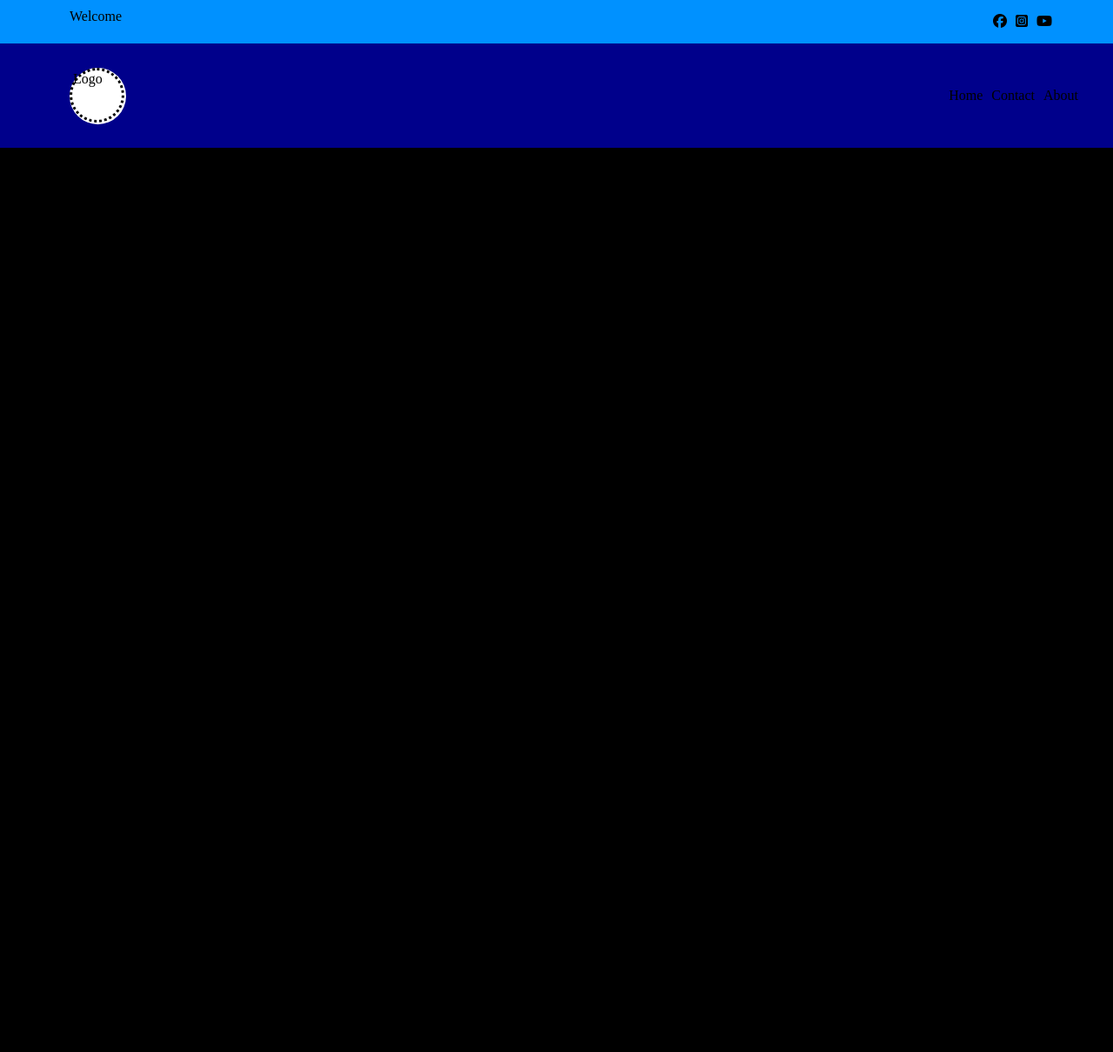
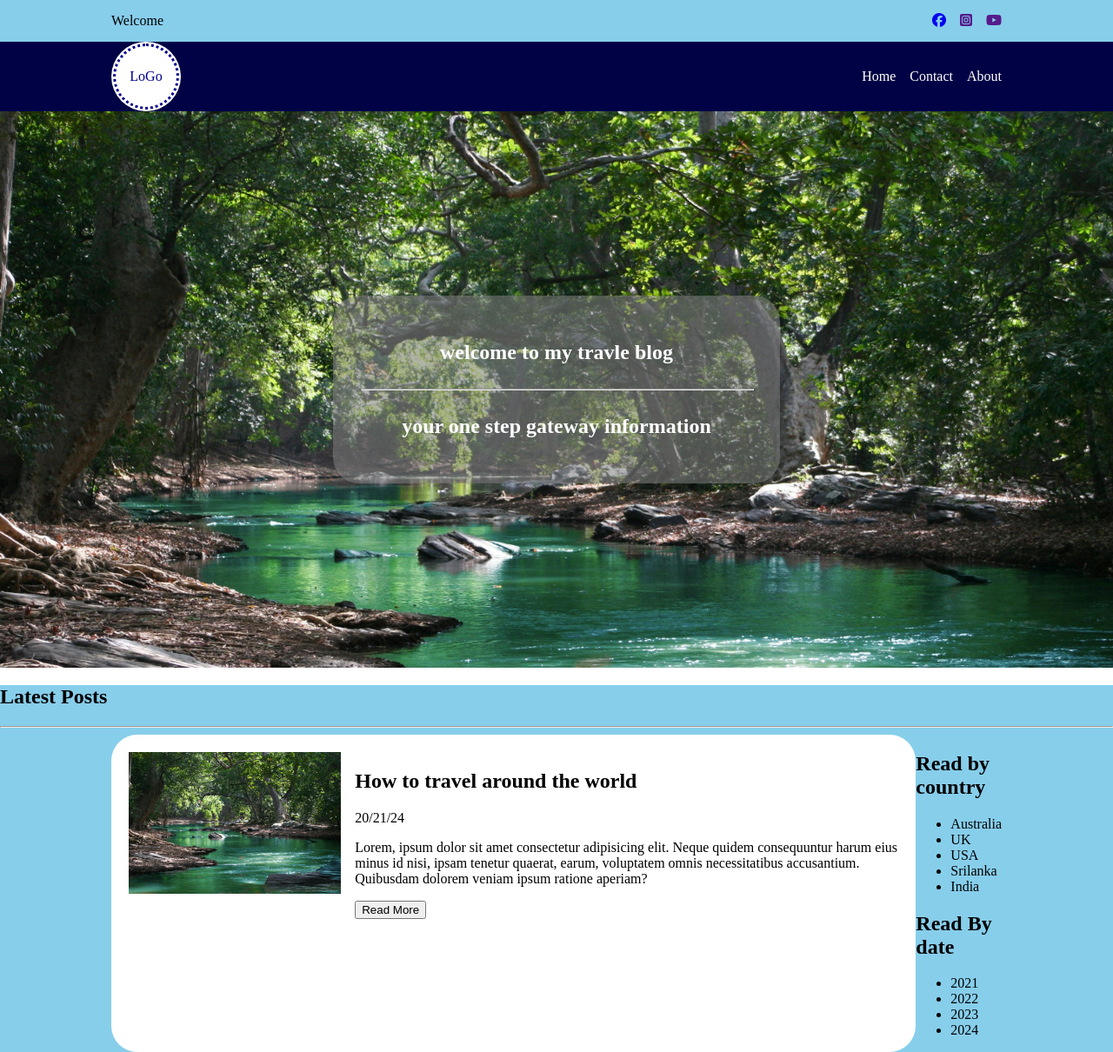
Before and after one commit to sathish409/Travle-Blog, a plain HTML site: page index.html in a window 1280 px wide. Shown: the whole page at 87% size. Before the commit the page ends 800 px from the top, so only its background shows below. Drawn offline with Linux system fonts and the light colour scheme.

Commit message:
third commit

```diff
--- a/index.html
+++ b/index.html
@@ -8,47 +8,101 @@
     <title>Travel Blog</title>
 </head>
 <body>
-    <!-- welcome navbar -->
-    <section>
-<div class="navbar">
-    <div>Welcome</div>
-    <div class="icons">
-        <div class="facebook">
-            <i class="fa-brands fa-facebook"></i>
-        </div>
-        <div class="Insta">
-            <i class="fa-brands fa-square-instagram"></i>
-        </div>
-        <div class="youtube">
-            <i class="fa-brands fa-youtube"></i>
-        </div>
-    </div>
-</div>
-    </section>
-    <!-- Menu section -->
-    <section>
-        <div class="Menu">
-            <div class="LOGO">
-                <div class="circle">
-                    Logo
-                </div>
+    <!-- welcome section -->
+    <section class="welcome">
+        <div class="container">
+            <div>Welcome</div>
+            <div class="icons">
+                <a href="https://www.facebook.com/" target="_blank"><i class="fa-brands fa-facebook"></i></a>
+                <a href=""><i class="fa-brands fa-square-instagram"></i></a>
+
+            <a href=""><i class="fa-brands fa-youtube"></i></a>
+
             </div>
-     <div class="home">
-        <div>
-            <li>Home</li>
-        </div>
-        <div>
-            <li>Contact</li>
-        </div>
-        <div>
-            <li>About</li>
         </div>
 
 
-     </div>
+    </section>
+    <!-- header section -->
+    <header>
+        <div class="container">
+        <div class="circle">
+            <div class="LOGO">
+                <div>LoGo</div>
+               </div>
+            </div>
+            <div class="home">
+                <ul>
+                 <li>Home</li>
+                 <li>Contact</li>
+                 <li>About</li>
+                </ul>
+              </div>
+        </div>
+
+    </header>
+        <!-- hero section -->
+
+        <section class="hero">
+            <div class="hero-content">
+        <h1>welcome to my travle blog</h1>
+        <hr>
+        <h1>your one step gateway information</h1>
+            </div>
+        </section>
+        <!-- latest posts section -->
+
+        <section>
+         <h1>Latest Posts</h1>
+         <hr>
+<div class="posts container">
+    <!-- left section -->
+         <div class="latest">
+
+                <img src="travelblog1.jpg" alt=""></img>
+
+                  <div class="description">
+                    <h1>How to travel around the world</h1>
+                    <div class="calender" type="date">20/21/24</div>
+
+                  <p>Lorem, ipsum dolor sit amet consectetur adipisicing elit. Neque quidem consequuntur harum eius minus id nisi, ipsam tenetur quaerat, earum, voluptatem omnis necessitatibus accusantium. Quibusdam dolorem veniam ipsum ratione aperiam?</p>
+                  <button type="menu">Read More</button>
+
 
         </div>
-    </section>
+        </div>
+        <div class="right">
+            <div class="top">
+                <h1>Read by country</h1>
+                <div class="links">
+                    <ul>
+                        <li>Australia</li>
+                        <li>UK</li>
+                        <li>USA</li>
+                        <li>Srilanka</li>
+                        <li>India</li>
+                    </ul>
+
+                </div>
+                <div class="bottom">
+                    <h1>Read By date</h1>
+                    <ul>
+                        <li>2021</li>
+                        <li>2022</li>
+                        <li>2023</li>
+                        <li>2024</li>
+                    </ul>
+                </div>
+            </div>
+        </div>
+    </div>
+        </section>
+
+
+
+
+
+
 
 
 
--- a/style.css
+++ b/style.css
@@ -1,62 +1,136 @@
 body{
-background: black;
+/* background: black; */
 margin: 0;
+}
+.container{
+    margin: auto;
+   width: 80%;
+
+}
+.welcome{
+    background: skyblue;
+
+}
+.welcome > div {
+    display: flex;
+    justify-content: space-between;
+    align-items: center;
+    cursor: pointer;
+    padding: 15px;
+
 }
 .icons{
     display: flex;
     justify-content:space-between;
-    gap: 10px;
     align-items: center;
+    gap: 1rem;
+    cursor: pointer;
+}
+
+
+
+
+/* header */
+header{
+    background: rgb(1, 1, 69);
+    color: white;
+}
+header > div {
+    display: flex;
+    justify-content: space-between;
+    align-items: center;
+    cursor: pointer;
+}
+.circle{
+    border-radius: 50%;
+    background: white;
+    color: rgb(1, 1, 69);
+    height: 80px;
+    width: 80px;
+    align-items: center;
+    justify-content: center;
+    display: flex;
+}
+.LOGO{
+    border-radius:50% ;
+    border:dotted;
+    color: darkblue;
+    height: 70px;
+    width: 70px;
+    display: flex;
+    justify-content: center;
+    align-items: center;
+
+
+}
+.home ul {
+    display: flex;
+    align-items: center;
+    justify-content: center;
+    justify-content: space-around;
+    list-style-type: none;
+    gap: 1rem;
     cursor: pointer;
 
 
 }
-.navbar{
-    padding: 10px 70px 10px 80px;
+ul li:hover{
+  color: red;
+  font-size: large;
+}
+
+/* Hero section */
+
+.hero {
+    background: url(travelblog1.jpg) no-repeat;
+    height: 80vh;
+    background-size: cover;
     display: flex;
-    justify-content: space-between;
-    background-color: rgb(0, 145, 255);
-    height: 30px;
-    cursor: pointer;
-
+    justify-content: center;
+    align-items: center;
 
 }
+.hero-content{
+    background: rgba(128, 128, 128, 0.55);
+    color: white;
+    width: 450px;
+    padding: 32px;
+    border-radius: 30px;
+    display: flex;
+    flex-direction: column;
+    align-items: center;
+    justify-content: center;
+}
+.hero-content hr{
+   width: 100%;
+}
 
-/* Menu */
- .Menu{
-    background: darkblue;
+/* latest post */
+section{
+    background: skyblue;
+}
+.latest{
+    border-radius: 30px;
+    border-color: black;
+    background-color: white;
     display: flex;
-    justify-content: space-between;
-    height: 80px;
-    align-items: center;
- padding: 20px;
- padding-left: 80px;
+    gap: 1rem;
+    padding: 20px;
+}
+.latest img{
+    width: 50%;
+    height: 50%;
 
  }
- .home{
+.posts{
     display: flex;
-    list-style-type: none;
-   justify-content: space-between;
-   padding: 20px;
-   gap: 10px;
- }
- .LOGO{
-    /* margin: 5%; */
-    border-radius: 50%;
-    background: white;
-    height: 65px;
-    width: 65px;
-    align-items: center;
+    border-radius: 30px;
+}
 
-
- }
- .circle{
-border-radius: 50%;
-border-color: blue;
-border: dotted;
-height: 55px;
-width: 55px;
-justify-content: center;
-align-items: center;
-padding: 1px;
- }
+.left{
+    display: flex;
+    justify-content: center;
+}
+.right{
+    border-radius: 30px;
+}
```
Also changed, not shown: travelblog1.jpg (added).
